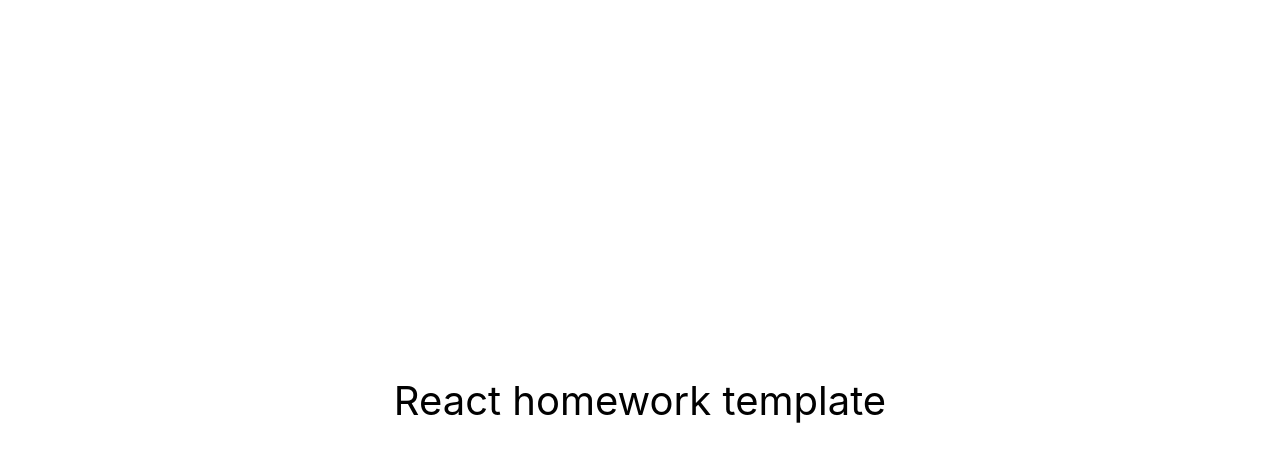
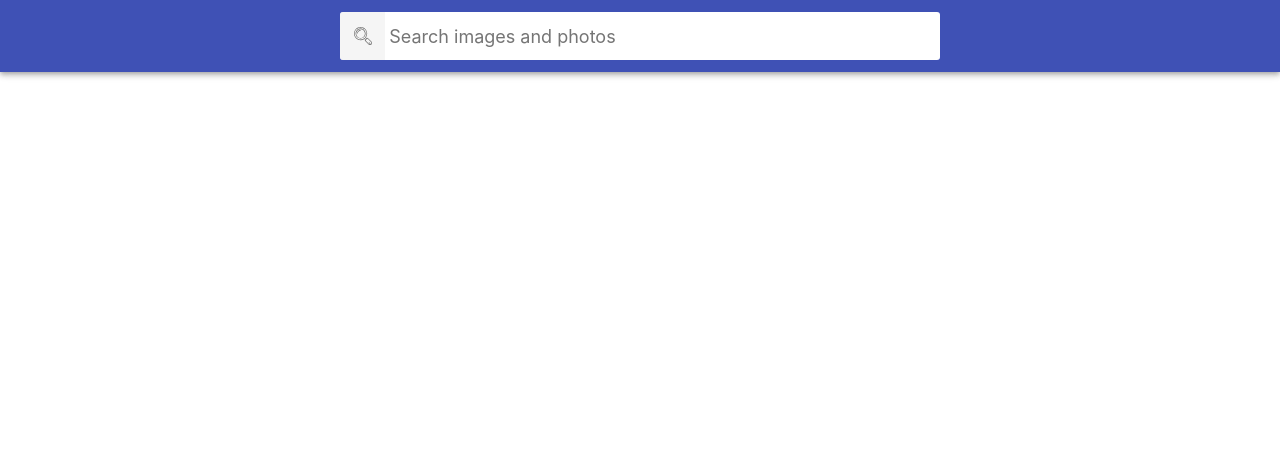
Before and after one commit to YehorBondarenko96/goit-react-hw-03-image-finder, a React (Create React App) app: page / in a window 1280 px wide. Shown: the top 462 px of the page. Built offline with nearby package versions, Linux system fonts and the light colour scheme.

Commit message:
1.0.0-18.12.23

```diff
--- a/package.json
+++ b/package.json
@@ -7,6 +7,7 @@
     "@testing-library/jest-dom": "^5.16.3",
     "@testing-library/react": "^12.1.4",
     "@testing-library/user-event": "^13.5.0",
+    "axios": "^1.6.2",
     "react": "^18.1.0",
     "react-dom": "^18.1.0",
     "react-scripts": "5.0.1",
--- a/src/components/App.jsx
+++ b/src/components/App.jsx
@@ -1,16 +1,18 @@
-export const App = () => {
-  return (
-    <div
-      style={{
-        height: '100vh',
-        display: 'flex',
-        justifyContent: 'center',
-        alignItems: 'center',
-        fontSize: 40,
-        color: '#010101'
-      }}
-    >
-      React homework template
-    </div>
-  );
+import css from './Styles.module.css';
+import { Component } from 'react';
+import { Searchbar } from "./Searchbar/Searchbar";
+
+export class App extends Component {
+  inputValue = (evt) => {
+    evt.preventDefault();
+    const intV = evt.currentTarget.elements.search.value;
+    console.log(intV);
+  }
+  render () {
+    return (
+      <div className={css.App}>
+        <Searchbar onSubmit={this.inputValue}/>
+      </div>
+    );
+  }
 };
--- /dev/null
+++ b/src/components/Searchbar/Searchbar.jsx
@@ -0,0 +1,22 @@
+import css from '../Styles.module.css'
+
+export const Searchbar = ({onSubmit}) => {
+    return(
+        <header className={css.Searchbar}>
+        <form className={css.SearchForm} onSubmit={onSubmit}>
+        <button type="submit" className={css.SearchFormButton}>
+            <span className={css.SearchFormButtonLabel}>Search</span>
+        </button>
+
+        <input
+        name='search'
+        className={css.SearchFormInput}
+        type="text"
+        autoComplete="off"
+        autoFocus
+        placeholder="Search images and photos"
+        />
+        </form>
+        </header>
+    )
+};
--- /dev/null
+++ b/src/components/Styles.module.css
@@ -0,0 +1,207 @@
+html {
+  box-sizing: border-box;
+  width: 100vw;
+  overflow-x: hidden;
+}
+
+*,
+*::before,
+*::after {
+  box-sizing: inherit;
+}
+
+body {
+  margin: 0;
+  font-family: -apple-system, BlinkMacSystemFont, 'Segoe UI', Roboto,
+    Oxygen-Sans, Ubuntu, Cantarell, 'Helvetica Neue', sans-serif;
+  color: #212121;
+  background-color: #fff;
+  -webkit-font-smoothing: antialiased;
+  -moz-osx-font-smoothing: grayscale;
+}
+
+img {
+  display: block;
+  max-width: 100%;
+  height: auto;
+}
+
+/*
+ * Стили компонента App
+ */
+.App {
+  display: grid;
+  grid-template-columns: 1fr;
+  grid-gap: 16px;
+  padding-bottom: 24px;
+}
+
+/*
+ * Стили компонента Searchbar
+ */
+.Searchbar {
+  top: 0;
+  left: 0;
+  position: sticky;
+  z-index: 1100;
+  display: flex;
+  justify-content: center;
+  align-items: center;
+  min-height: 64px;
+  padding-right: 24px;
+  padding-left: 24px;
+  padding-top: 12px;
+  padding-bottom: 12px;
+  color: #fff;
+  background-color: #3f51b5;
+  box-shadow: 0px 2px 4px -1px rgba(0, 0, 0, 0.2),
+    0px 4px 5px 0px rgba(0, 0, 0, 0.14), 0px 1px 10px 0px rgba(0, 0, 0, 0.12);
+}
+
+/*
+ * Стили компонента SearchForm
+ */
+.SearchForm {
+  display: flex;
+  align-items: center;
+  width: 100%;
+  max-width: 600px;
+  background-color: #fff;
+  border-radius: 3px;
+  overflow: hidden;
+}
+
+.SearchFormButton {
+  display: inline-block;
+  width: 48px;
+  height: 48px;
+  border: 0;
+  background-image: url('./svg/loupe_79257.svg#Layer_1');
+  background-size: 40%;
+  background-repeat: no-repeat;
+  background-position: center;
+  opacity: 0.6;
+  transition: opacity 250ms cubic-bezier(0.4, 0, 0.2, 1);
+  cursor: pointer;
+  outline: none;
+}
+
+.SearchFormButton:hover {
+  opacity: 1;
+}
+
+.SearchFormButtonLabel {
+  position: absolute;
+  width: 1px;
+  height: 1px;
+  padding: 0;
+  overflow: hidden;
+  clip: rect(0, 0, 0, 0);
+  white-space: nowrap;
+  clip-path: inset(50%);
+  border: 0;
+}
+
+.SearchFormInput {
+  display: inline-block;
+  width: 100%;
+  font: inherit;
+  font-size: 20px;
+  border: none;
+  outline: none;
+  padding-left: 4px;
+  padding-right: 4px;
+}
+
+.SearchFormInput::placeholder {
+  font: inherit;
+  font-size: 18px;
+}
+
+/*
+ * Стили компонента ImageGallery
+ */
+.ImageGallery {
+  display: grid;
+  max-width: calc(100vw - 48px);
+  grid-template-columns: repeat(auto-fill, minmax(320px, 1fr));
+  grid-gap: 16px;
+  margin-top: 0;
+  margin-bottom: 0;
+  padding: 0;
+  list-style: none;
+  margin-left: auto;
+  margin-right: auto;
+}
+
+/*
+ * Стили компонента ImageGalleryItem
+ */
+.ImageGalleryItem {
+  border-radius: 2px;
+  box-shadow: 0px 1px 3px 0px rgba(0, 0, 0, 0.2),
+    0px 1px 1px 0px rgba(0, 0, 0, 0.14), 0px 2px 1px -1px rgba(0, 0, 0, 0.12);
+}
+
+.ImageGalleryItem-image {
+  width: 100%;
+  height: 260px;
+  object-fit: cover;
+  transition: transform 250ms cubic-bezier(0.4, 0, 0.2, 1);
+}
+
+.ImageGalleryItem-image:hover {
+  transform: scale(1.03);
+  cursor: zoom-in;
+}
+
+/*
+ * Стили компонента Modal
+ */
+
+.Overlay {
+  position: fixed;
+  top: 0;
+  left: 0;
+  width: 100vw;
+  height: 100vh;
+  display: flex;
+  justify-content: center;
+  align-items: center;
+  background-color: rgba(0, 0, 0, 0.8);
+  z-index: 1200;
+}
+
+.Modal {
+  max-width: calc(100vw - 48px);
+  max-height: calc(100vh - 24px);
+}
+
+/*
+* Стили компонента Buton (Load more)
+*/
+.Button {
+  padding: 8px 16px;
+  border-radius: 2px;
+  background-color: #3f51b5;
+  transition: all 250ms cubic-bezier(0.4, 0, 0.2, 1);
+  text-align: center;
+  display: inline-block;
+  color: #fff;
+  border: 0;
+  text-decoration: none;
+  cursor: pointer;
+  font-family: inherit;
+  font-size: 18px;
+  line-height: 24px;
+  font-style: normal;
+  font-weight: 500;
+  min-width: 180px;
+  box-shadow: 0px 3px 1px -2px rgba(0, 0, 0, 0.2),
+    0px 2px 2px 0px rgba(0, 0, 0, 0.14), 0px 1px 5px 0px rgba(0, 0, 0, 0.12);
+}
+
+.Button:hover,
+.Button:focus {
+  background-color: #303f9f;
+}
```
Also changed, not shown: src/components/svg/loupe_79257.svg (added), 1 other file (tests, documents, lock files or other folders).
